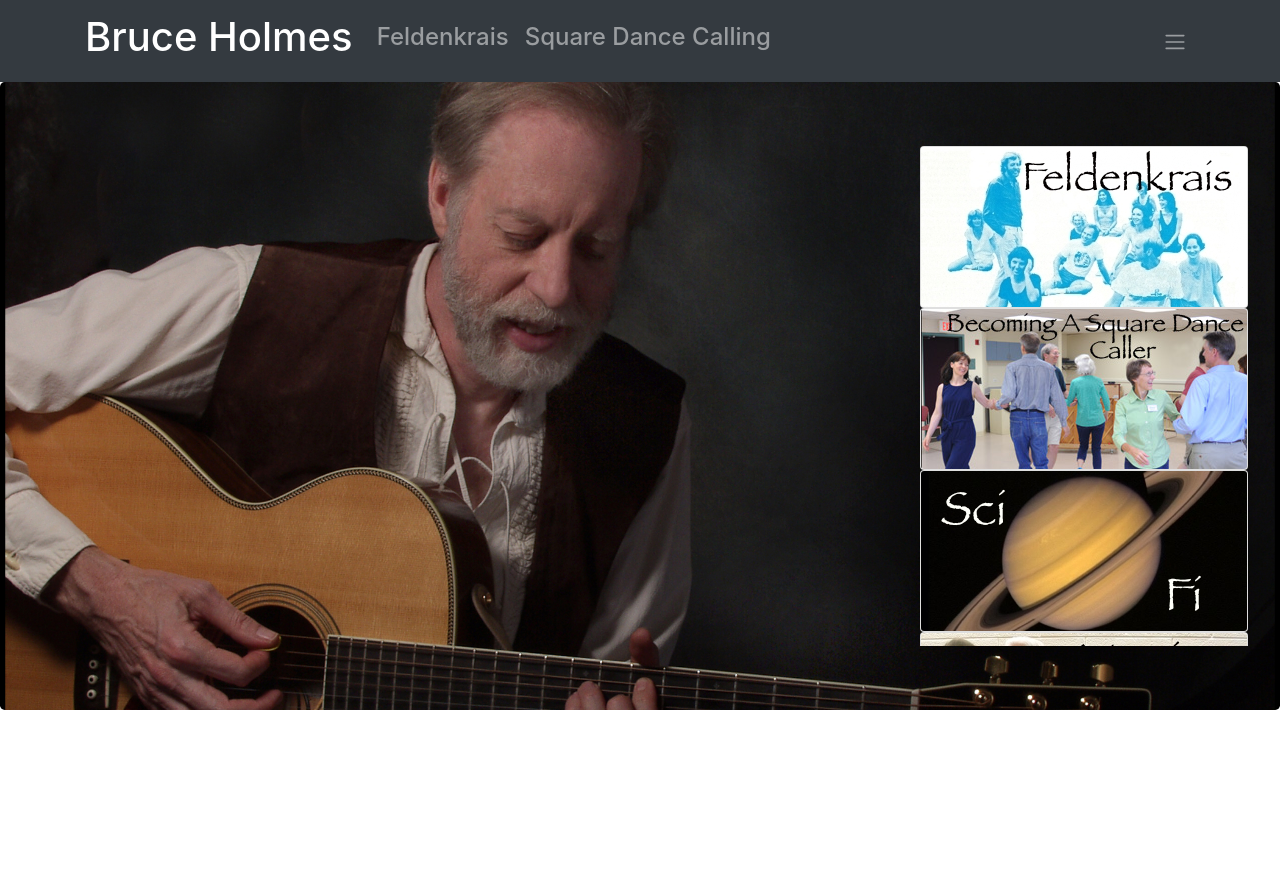
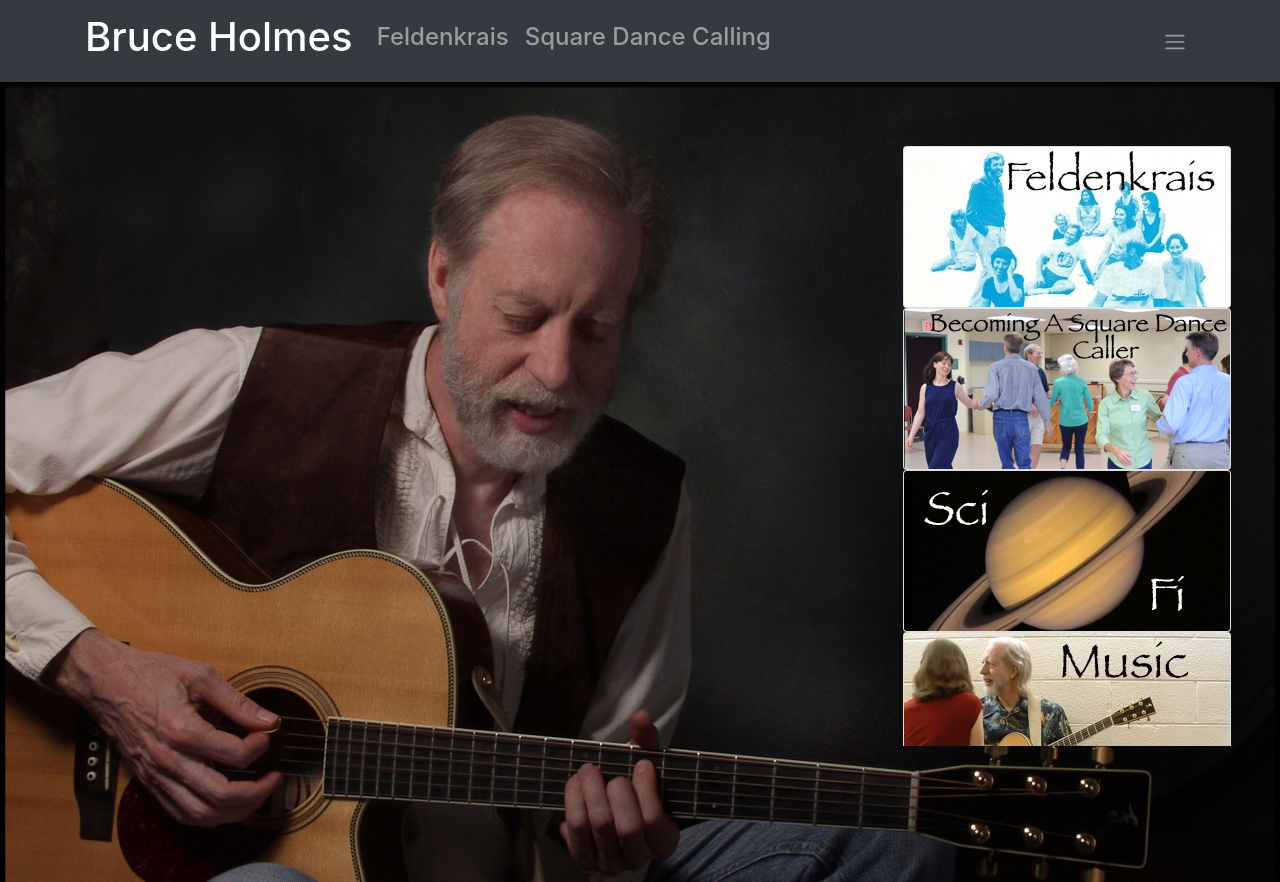
Before and after one commit to daveholmes88/dadwebsite, a React (Create React App) app: page / in a window 1280 px wide. Before the commit the page ends 800 px from the top, so only its background shows below. Built offline with nearby package versions, Linux system fonts and the light colour scheme.

Commit message:
minor changes

```diff
--- a/src/App.css
+++ b/src/App.css
@@ -8,15 +8,6 @@
     max-height: 700px;
     margin: auto;
     display:block
-}
-
-#jumbotron {
-	background: url('./HSStool.jpg') no-repeat;
-    background-size: cover;
-    background-position: top;
-    background-repeat: no-repeat;
-    background-attachment: fixed;
-    margin-bottom: 0px;
 }
 
 .picture {
@@ -45,6 +36,17 @@ body{
 
 #card-container {
   overflow-y: scroll;
-  max-height: 500px;
-  padding-right: 15px;
+  max-height: 83vh;
+  padding-right: 5%;
+  padding-top: 5%;
 }
+
+#background {
+  background: url('./HSStool.jpg') no-repeat;
+  height: 100vh;
+
+  /* Center and scale the image nicely */
+  background-position: top;
+  background-repeat: no-repeat;
+  background-size: cover;
+}
--- a/src/App.js
+++ b/src/App.js
@@ -118,6 +118,7 @@ function App() {
         <NavBar />
         <Switch>
           <Route exact path='/' render={routerProps => <Home />} />
+          <Redirect exact from='/index.html' to='/Becoming'/>
 
           <Route exact path='/admin' render={routerProps => <Admin />} />
 
--- a/src/components/Home.js
+++ b/src/components/Home.js
@@ -1,11 +1,11 @@
 import React from "react"
-import { Jumbotron, Card, Row } from 'react-bootstrap';
+import { Card, Row } from 'react-bootstrap';
+import '../App.css'
 
 export default function Home() {
 
     return (
-        <div>
-            <Jumbotron id='jumbotron'>
+        <div id='background'>
                 <div id='card-container'>
                     <Row className="justify-content-end">
                         <a href='/Feldenkrais'>
@@ -64,7 +64,6 @@ export default function Home() {
                         </a>
                     </Row>
                 </div>
-            </Jumbotron>
         </div >
     )
 }
--- a/src/index.js
+++ b/src/index.js
@@ -4,12 +4,10 @@ import './index.css';
 import App from './App';
 import * as serviceWorker from './serviceWorker';
 import 'bootstrap/dist/css/bootstrap.min.css';
-import { BrowserRouter } from "react-router-dom";
+
 
 ReactDOM.render(
-  <BrowserRouter>
-    <App />
-  </BrowserRouter>,
+    <App />,
   document.getElementById('root')
 );
 
```
Also changed, not shown: 2 other files (tests, documents, lock files or other folders).
